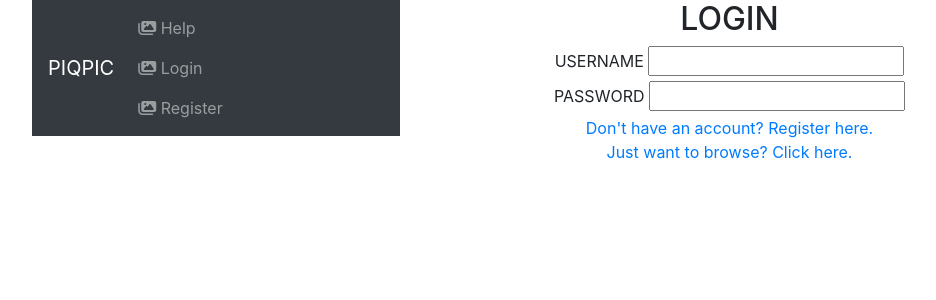
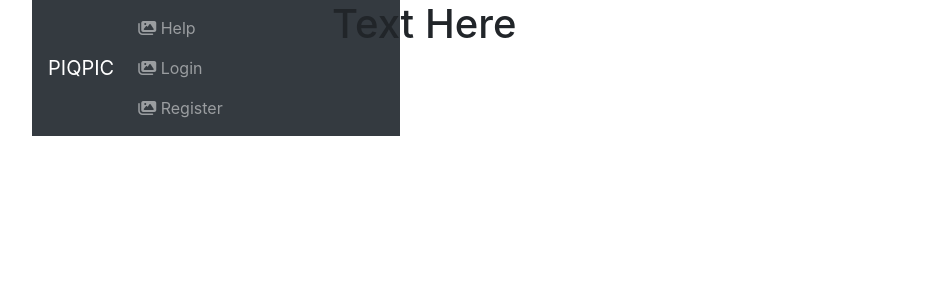
Before and after one commit to 15morrisj/Piqpic, a Flask app: page / in a window 1280 px wide. Shown: the top 300 px of the page, without its empty margins (53-989 px from the left). Run offline with Flask 2, Linux system fonts and the light colour scheme; some libraries are stand-ins or nearby versions.

Commit message:
mvc added

```diff
--- a/app/__init__.py
+++ b/app/__init__.py
@@ -1,5 +1,5 @@
 import os
-from flask import Flask, session
+from flask import Flask, session, render_template
 
 SITE_ROOT = os.path.realpath(os.path.dirname(__file__))
 UPLOAD_FOLDER = 'static/uploads'
@@ -8,6 +8,7 @@ def create_app(test_config=None):
     # create and configure the app
     app = Flask(__name__)
     app.secret_key = 'SECRET_KEY'
+    app.config['SEND_FILE_MAX_AGE_DEFAULT'] = 0
 
     @app.before_request
     def before_request_func():
@@ -23,6 +24,19 @@ def create_app(test_config=None):
         }
         return dict(user=user)
 
+    @app.after_request
+    def after_request_func(response):
+        app.logger.info('################SESSIONINFO#######################')
+        app.logger.info(session)
+        #OPTIONAL - enable to clear flash
+        #session.pop('_flashes', None)
+        return response
+
+    @app.errorhandler(404)
+    def page_not_found(e):
+        # note that we set the 404 status explicitly
+        return render_template('404.html'), 404
+
     router(app)
     return app
 
--- a/app/controllers/Home.py
+++ b/app/controllers/Home.py
@@ -4,22 +4,19 @@ from flask import Blueprint, render_template, flash
 bp = Blueprint('home', __name__, url_prefix='', static_folder='../static')
 
 # Load the index page
-@bp.route("/home")
+@bp.route("/")
 def home():
     return render_template('home.html')
 
-@bp.route("/")
+@bp.route("/account/login")
 def login():
-    return render_template('account/login.html')
+    return render_template('login.html')
 
-@bp.route("/register")
+@bp.route("/account/register")
 def register():
-    return render_template('account/register.html')
+    return render_template('register.html')
 
 @bp.errorhandler(404)
 def error404(e):
     # note that we set the 404 status explicitly
     return render_template('404.html'), 404
-
-if __name__ == '__main__':
-  app.run(debug=True)
--- a/app/models/Account.py
+++ b/app/models/Account.py
@@ -113,7 +113,7 @@ class Account():
                 except Exception as err:
                     error = err
             if error:
-                flash(error)
+                flash(str(error))
 
     def logout(self):
         self.user.unset_user()
--- a/app/static/css/style.css
+++ b/app/static/css/style.css
@@ -1,15 +1,12 @@
 
  /* General*/
 
-#navbardiv{
-    height: 100px;
-    width: 150px;
-}
+
 
 /* Header */
 #navbar .nav-item{
-    width: 100%;
-    display: block;
+ width: 100%;
+
 }
 #navbar{
     position:fixed;
@@ -17,7 +14,7 @@
 }
 #header{
     width: 100px;
-    height: 100px;
+    height: 150px;
 }
 
 /* Register */
--- a/app/templates/404.html
+++ b/app/templates/404.html
@@ -5,7 +5,7 @@
         <div class="col">
             <h1>404</h1>
             <p>An error occured, and we can't find your page. It's probably still WIP.</p>
-            <p>You can click here to return to home: <a href="/home">Button</a></p>
+            <p> <a href="/">You can click me to return to home.</a></p>
         </div>
     </div>
 </div>
--- a/app/templates/account/login.html
+++ b/app/templates/account/login.html
@@ -5,17 +5,26 @@
     </div>
     <div class="row">
         <div class="col">
-            <form class="login-form">
+            <form class="login-form" method="POST" action="/login">
                 <h2>LOGIN</h2>
-                <label for="username">USERNAME</label>
-                <input type="text" name="username" id="username">
+                {% with messages = get_flashed_messages() %}
+	                {% if messages %}
+		                {% for message in messages %}
+		                <p>{{ message }}</p>
+		                {% endfor %}
+	                {% endif %}
+                {% endwith %}
+                <label for="email">EMAIL</label>
+                <input type="email" name="email" id="username">
                 <br>
                 <label for="password">PASSWORD</label>
                 <input type="password" name="password" id="password">
                 <br>
+                <button type="submit">Submit</button>
+                <br>
                 <a HREF="/register">Don't have an account? Register here.</a>
                 <br>
-                <a HREF="/home">Just want to browse? Click here.</a>
+                <a HREF="/">Just want to browse? Click here.</a>
             </form>
         </div>
     </div>
--- a/app/templates/base.html
+++ b/app/templates/base.html
@@ -15,7 +15,7 @@
         <div class="row">
             <div class="col-3">
                 <header id="header">
-                    <nav id="navbar" class="navbar navbar-expand-lg navbar-dark bg-dark">
+                    <nav id="navbar" class="navbar navbar-expand-sm navbar-dark bg-dark">
                         <a id="brand" class="navbar-brand" href="#">PIQPIC</a>
                         <button class="navbar-toggler" type="button" data-toggle="collapse" data-target="#navbarNav" aria-controls="navbarNav" aria-expanded="false" aria-label="Toggle navigation">
                             <span class="navbar-toggler-icon"></span>
@@ -42,8 +42,8 @@
                     </nav>
                 </header>
             </div>
-            {% endblock %}
-            {% block main %}
+    {% endblock %}
+    {% block main %}
             <div class="col-9">
                 <div id="main">
                     <div class="container-fluid">
```
Also changed, not shown: app/controllers/Account.py (+6 -6 lines), app/templates/account/profile.html (added, +10 -0 lines), app/templates/account/register.html (+11 -4 lines).
